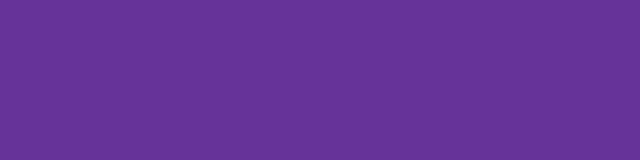
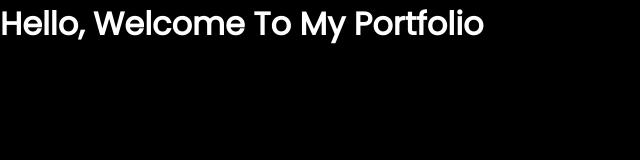
Before and after one commit to ChristopherZalapa/Portfolio-V1, a plain HTML site: page index.html in a window 1280 px wide. Shown: the whole page, without its empty margins (0-640 px from the left). Drawn offline with Linux system fonts and the light colour scheme.

Commit message:
Splash Text Background Color

```diff
--- a/index.html
+++ b/index.html
@@ -3,6 +3,8 @@
 <head>
     <meta charset="UTF-8">
     <meta name="viewport" content="width=device-width, initial-scale=1.0">
+    <link rel="preconnect" href="https://fonts.gstatic.com">
+    <link href="https://fonts.googleapis.com/css2?family=Poppins:wght@100;200;300;400&display=swap" rel="stylesheet">
     <link rel="stylesheet" href="/css/style.css">
     <script defer src="script.js"></script>
     <title>Christopher Zalapa</title>
@@ -10,8 +12,14 @@
 <body>
 <!-- Splash Screen -->
     <div class="splash">
+        <h1 class="splash-header">
+            <span class="header-text">Hello,</span>
+            <span class="header-text">Welcome To My Portfolio</span>
+        </h1>
+    </div>
+<!-- End Of Splash Screen -->
 
-    </div>
+
 
 </body>
 </html>
--- a/style.scss
+++ b/style.scss
@@ -5,5 +5,7 @@
 }
 
 body {
-    background-color: rebeccapurple;
+    background-color: #000;
+    font-family: "poppins", sans-serif;
+    color: #fff;
 }
```
Also changed, not shown: css/style.css, 1 other file.
